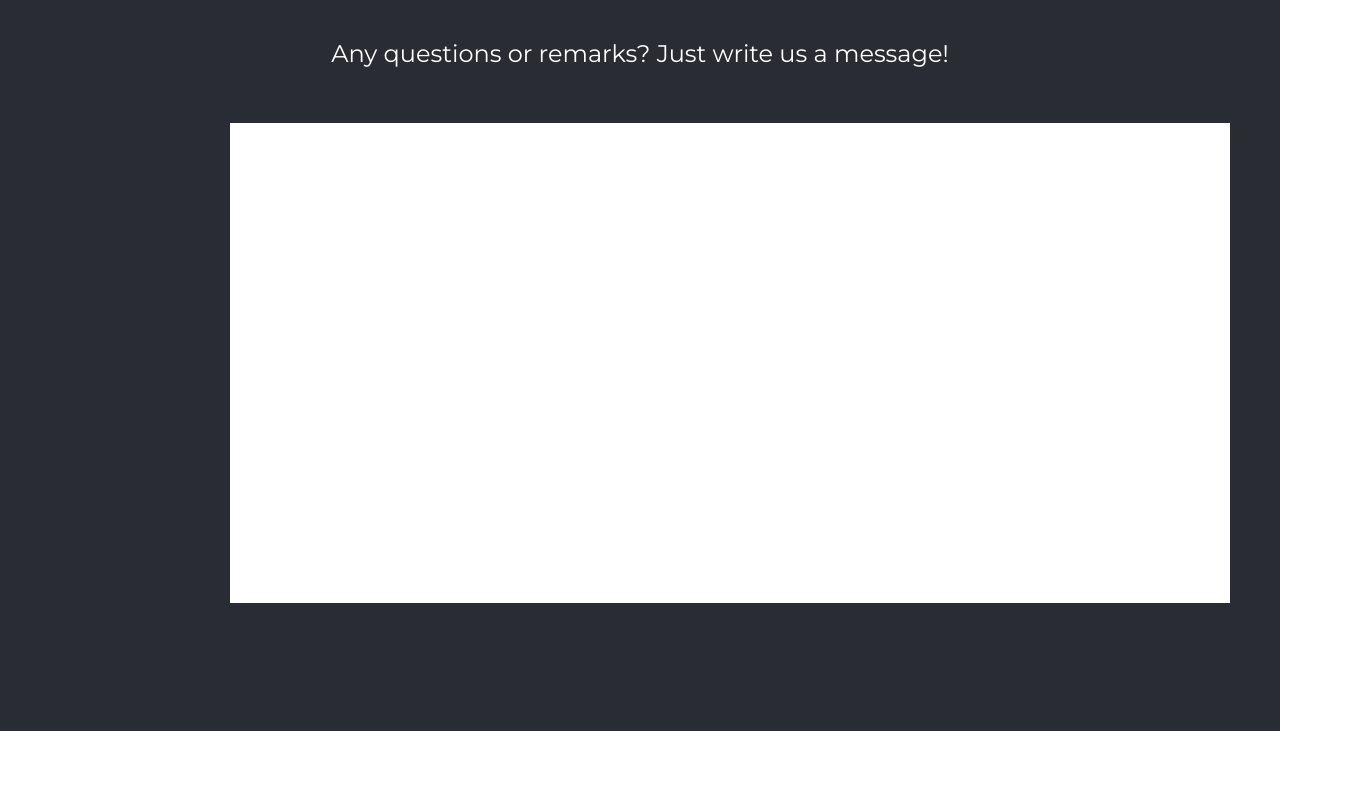
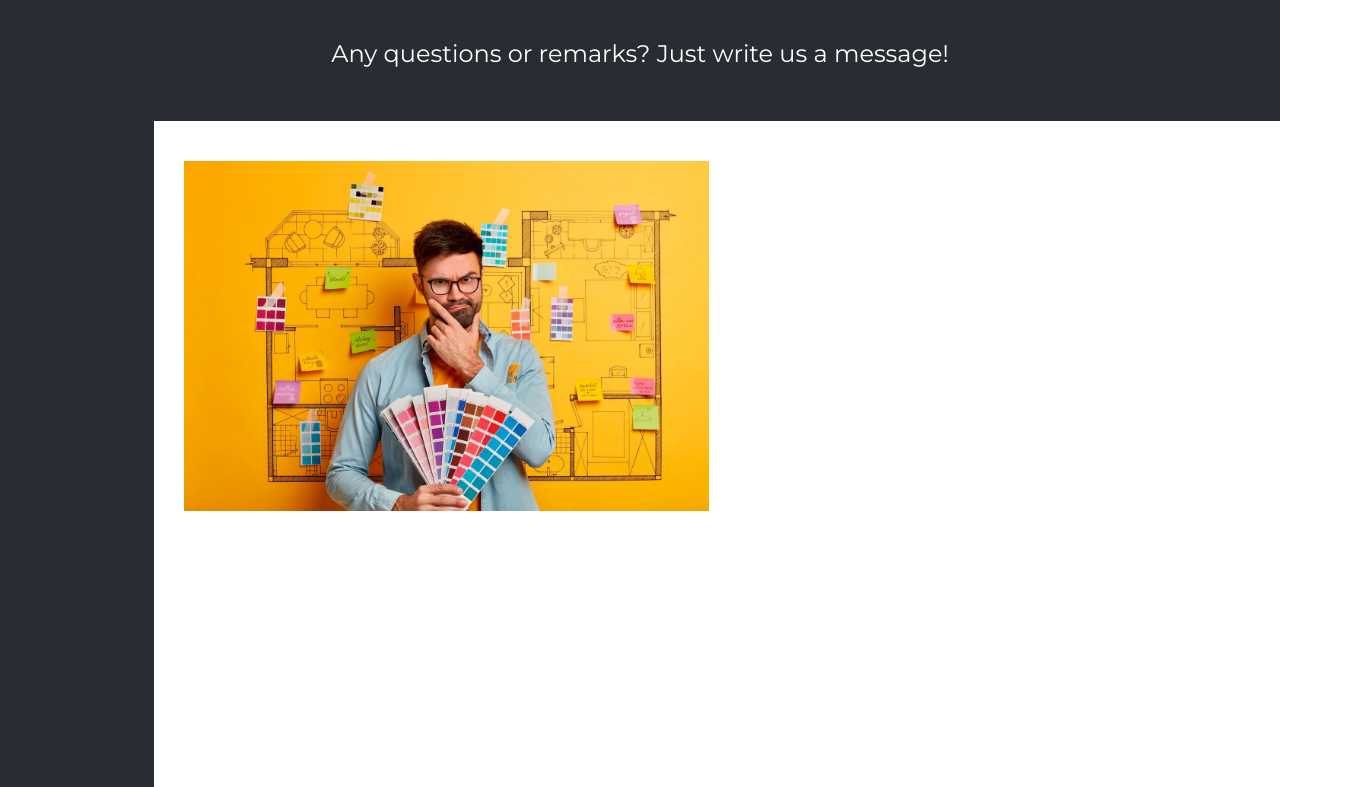
Before and after one commit to hackersclub24/React, a React (Vite) app in the folder intro/: page / in a window 1280 px wide. Shown: the part 5653-6440 px from the top of the page, 1354 px wide, since content can reach past the window. Before the commit the page ends 6384 px from the top, so only its background shows below. Built offline with nearby package versions, Linux system fonts and the light colour scheme.

Commit message:
Refactor code structure for improved readability and maintainability

```diff
--- a/intro/src/App.jsx
+++ b/intro/src/App.jsx
@@ -194,7 +194,10 @@ function App() {
         <div className="rectangle newr"></div>
         <div className="text ntext">
           <h3>House Planning</h3>
-          <p>Sample text. Click to select the text box. Click again or double click to start editing the text.</p>
+          <p>
+            Sample text. Click to select the text box. Click again or double
+            click to start editing the text.
+          </p>
           <a href="">LEARN MORE</a>
         </div>
       </div>
@@ -202,7 +205,11 @@ function App() {
         <div className="purple lpup">
           <h2>Contact Us</h2>
           <h5>Any questions or remarks? Just write us a message!</h5>
-          <div className="text ltext"></div>
+          <div className="text ltext">
+            <div>
+              <img src="/images/xccx.jpg" alt="" />
+            </div>
+          </div>
         </div>
       </section>
     </>
--- a/intro/src/index.css
+++ b/intro/src/index.css
@@ -623,7 +623,7 @@ nav {
 }
 .lpup{
   /* height: fit-content; */
-  height: 100svh;
+  height: 1000px;
   display: flex;
   flex-direction: column;
   color: white;
@@ -646,11 +646,18 @@ nav {
 
 }
 .ltext{
+  margin-top: 50px;
+  top :0%;
+
+  transform: translateY(20%);
   box-shadow: none;
-  width: 1000px;
+  width: 1200px;
   /* top: 0%; */
-  left: 18%;
-  /* height: 500px; */
+  left: 12%;
+  height: 700px;
   /* justify-content: center; */
   /* transform: translateY(50%); */
 }
+.ltext > div>img{
+  height: 350px;
+}
```
Also changed, not shown: intro/public/images/xccx.jpg (added).
